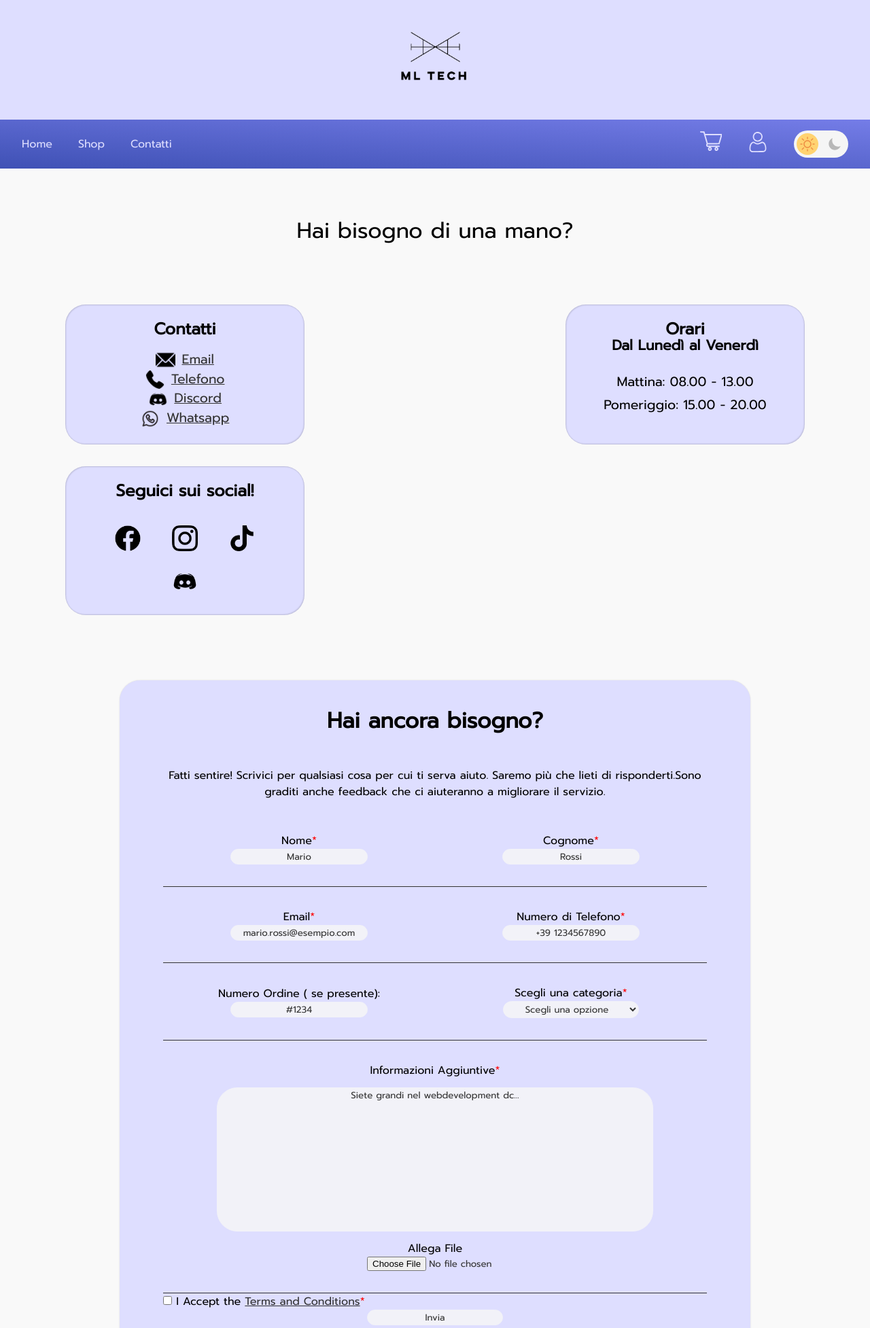
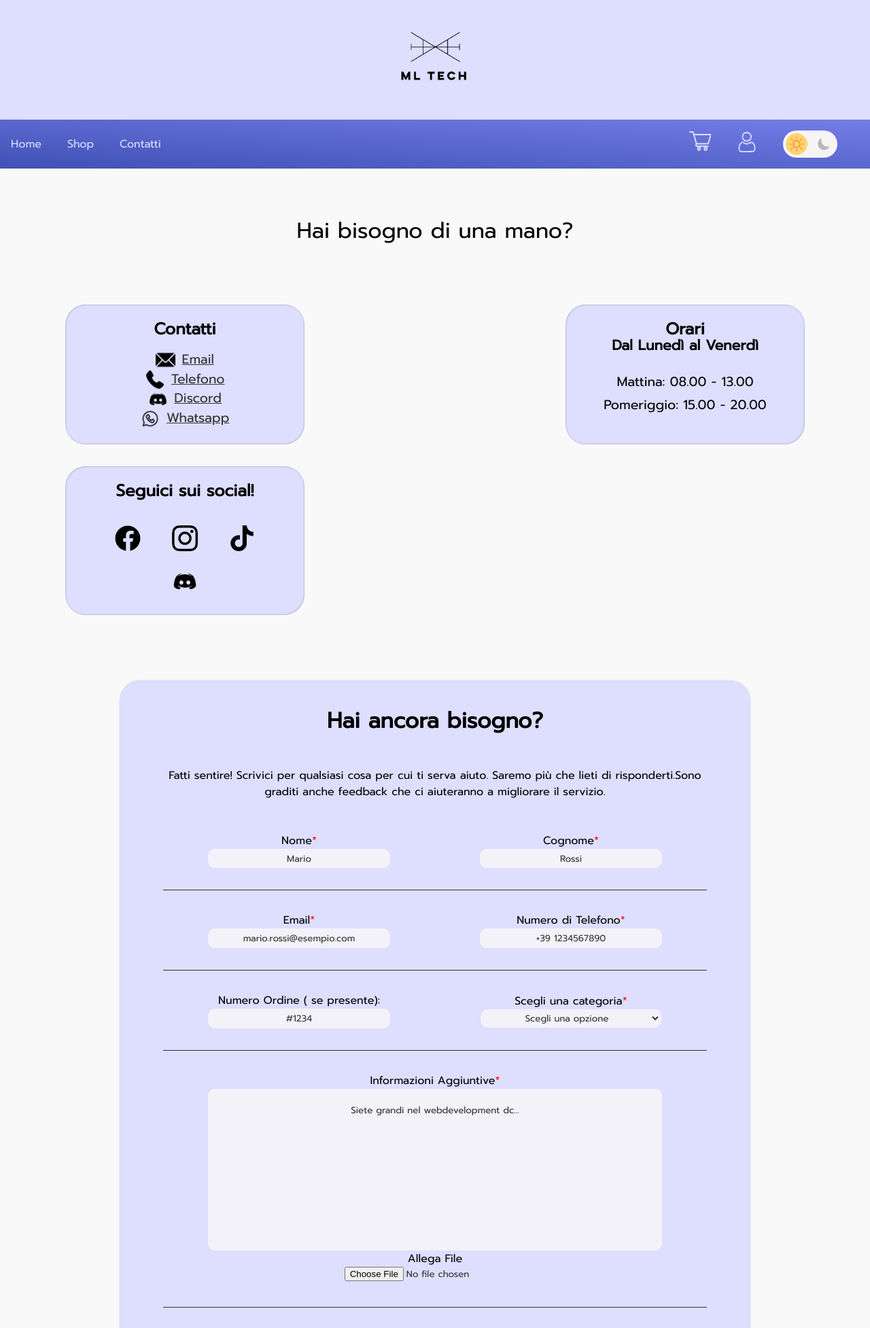
Before and after one commit to orlifera/TecWeb, a PHP site: page /src/pages/contacts.html in a window 1280 px wide. Shown: the top 1954 px of the page at 68% size. Run offline with PHP 8.4, Linux system fonts and the light colour scheme.

Commit message:
terminato form

```diff
--- a/src/css/styles.css
+++ b/src/css/styles.css
@@ -118,9 +118,12 @@ a {
 #menu {
     display: flex;
     justify-content: space-between;
-    padding: 1em;
     width: 100%;
+    padding: 1em 0;
 }
+
+
+
 
 nav#menu #switch {
     padding-right: 2em;
@@ -134,9 +137,9 @@ nav#menu #switch {
 }
 
 #menu.fixed {
-  position: fixed;
-  top: 0;
-  z-index: 1;
+    position: fixed;
+    top: 0;
+    z-index: 1;
 }
 
 #breadcrumb {
@@ -693,7 +696,7 @@ h4 {
 #form-container {
     margin: 5em auto;
     width: 50em;
-    height: 65em;
+    height: 70em;
     background-color: var(--primaryText);
     box-shadow: 0 0 2px rgba(0, 0, 0, 0.15);
     border-radius: 30px;
@@ -735,8 +738,9 @@ fieldset {
     display: block;
     text-align: center;
     margin: auto;
-    width: 15em;
-    border-radius: 30px;
+    width: 20em;
+    height: 2em;
+    border-radius: 10px;
     border: 1px solid var(--input-bg);
     background-color: var(--input-bg);
     color: var(--text-100);
@@ -746,10 +750,15 @@ fieldset {
 #contact-form input::placeholder {
     color: var(--text-100);
     text-align: center;
+    font-size: 1em;
+}
+
+#contact-form input:focus::placeholder,
+#contact-form textarea:focus::placeholder {
+    color: transparent;
 }
 
 #contact-form select {
-    border-radius: 30px;
     border: 1px solid var(--input-bg);
     background-color: var(--input-bg);
     color: var(--text-100);
@@ -771,17 +780,20 @@ fieldset {
 
 #additional {
     width: 80%;
-    border-radius: 30px;
+    border-radius: 10px;
     border: 1px solid var(--input-bg);
     background-color: var(--input-bg);
     color: var(--text-100);
     resize: none;
-    margin: 1em;
+    margin: auto;
+    padding: 1em;
+
 }
 
 #contact-form textarea::placeholder {
     color: var(--text-100);
     text-align: center;
+    padding: .5em;
 }
 
 #contact-form input[type="file"] {
@@ -790,10 +802,23 @@ fieldset {
     border-radius: 0px;
 }
 
-#contact-form input:focus,
+#contact-form input:focus:not(input[type="file"]),
 #contact-form textarea:focus {
     outline: none;
     border: 1px solid var(--primaryGradient);
+}
+
+fieldset:last-of-type {
+    border: none;
+    display: block;
+    margin: auto;
+}
+
+#tos {
+    display: flex;
+    align-items: center;
+    justify-content: center;
+    padding: 0 0 1.5em 0;
 }
 
 #contact-form input[type="checkbox"] {
@@ -803,11 +828,25 @@ fieldset {
     width: 1em;
     height: 1em;
     margin: auto;
-    padding: 0;
     border: none;
     background-color: var(--input-bg);
+    cursor: pointer;
 }
 
+#contact-form input[type="checkbox"]:focus {
+    outline: none;
+}
+
+#contact-form input[type="submit"] {
+    width: 10em;
+    height: 3em;
+    border-radius: 10px;
+    border: none;
+    background-color: var(--primaryGradient);
+    color: var(--primaryText);
+    font-size: 1em;
+    cursor: pointer;
+}
 
 
 /*Theme Switcher*/
--- a/src/pages/contacts.html
+++ b/src/pages/contacts.html
@@ -184,12 +184,14 @@
                             <input id="file" name="file" type="file">
                         </label>
                     </fieldset>
-                    <label for="terms">
-                        <input id="terms" class="inline" type="checkbox" name="terms" required /> I Accept the <a
-                            href="tos.html" required>
-                            Terms and Conditions</a><span class="star">*</span>
-                    </label>
-                    <input id="submit-form" type="submit" value="Invia">
+                    <fieldset id="termini">
+                        <label id="tos" for="terms">
+                            <input id="terms" class="inline" type="checkbox" name="terms" required /> I Accept the <a
+                                href="tos.html" required>
+                                Terms and Conditions</a><span class="star">*</span>
+                        </label>
+                        <input id="submit-form" type="submit" value="Invia">
+                    </fieldset>
                 </form>
             </div>
 
```
